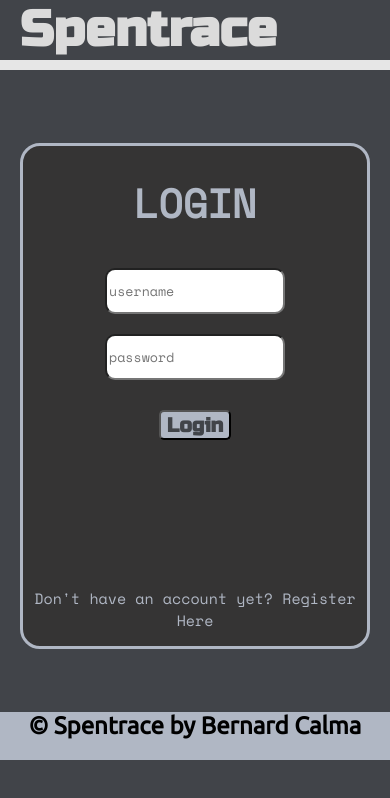
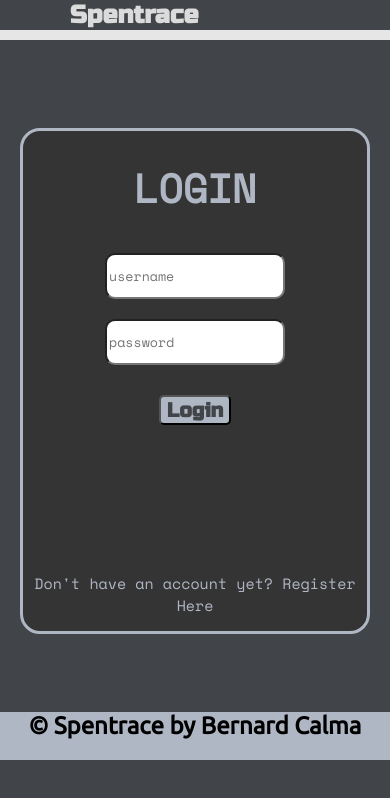
Before and after one commit to Bernard-Calma/spentrace-react, a React (Create React App) app: page / in a window 390 px wide. Shown: the top 798 px of the page. Built offline with nearby package versions, Linux system fonts and the light colour scheme.

Commit message:
fixed css file names

```diff
--- a/src/Components/NavBar.jsx
+++ b/src/Components/NavBar.jsx
@@ -24,7 +24,7 @@ const NavBar = (props) => {
                 />
                 : props.view === "Show" ? <>
                     <p className="navBarItem" onClick={()=> props.handleChangeView("Edit")}>Edit</p>
-                    <p className="navBarItem" onClick={handleDelete}>Delete</p>
+                    <img className="navIcon" src="https://cdn-icons.flaticon.com/svg/3917/3917411.svg?token=exp=1677893570~hmac=640fb2f0918f5c6ffad6ca5afdc88dc4" alt="delete" onClick={handleDelete}/>
                 </>
                 : <>
                 </>
--- a/src/container/footer/Footer.jsx
+++ b/src/container/footer/Footer.jsx
@@ -1,4 +1,4 @@
-import "./Footer.css"
+import "./footer.css"
 
 const Footer = () => {
     return(
--- a/src/container/header/header.css
+++ b/src/container/header/header.css
@@ -14,3 +14,13 @@
     color: #dbdbdb;
     margin: 0;
 }
+
+@media screen and (max-width: 900px) {
+    .header {
+        padding: 0 5px;
+    }
+    .title{
+        font-size: 25px;
+        margin: auto;
+    }
+}
--- a/src/container/main/Main.jsx
+++ b/src/container/main/Main.jsx
@@ -1,7 +1,7 @@
 import { useEffect, useState } from "react";
 import Bill from "../../Components/Bill";
 import Categories from "./Categories";
-import "./Main.css"
+import "./main.css"
 
 const Main = (props) => {
 
```
Also changed, not shown: 1 other file (tests, documents, lock files or other folders).
